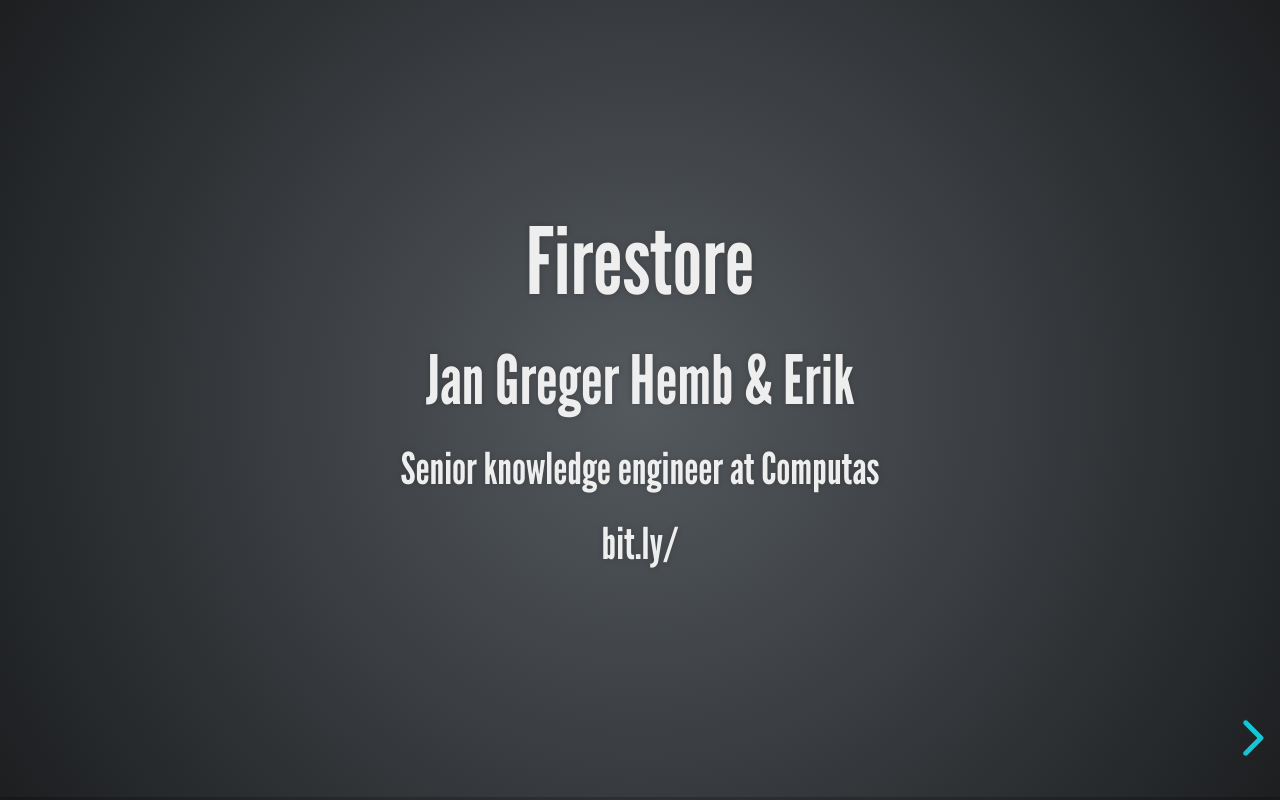
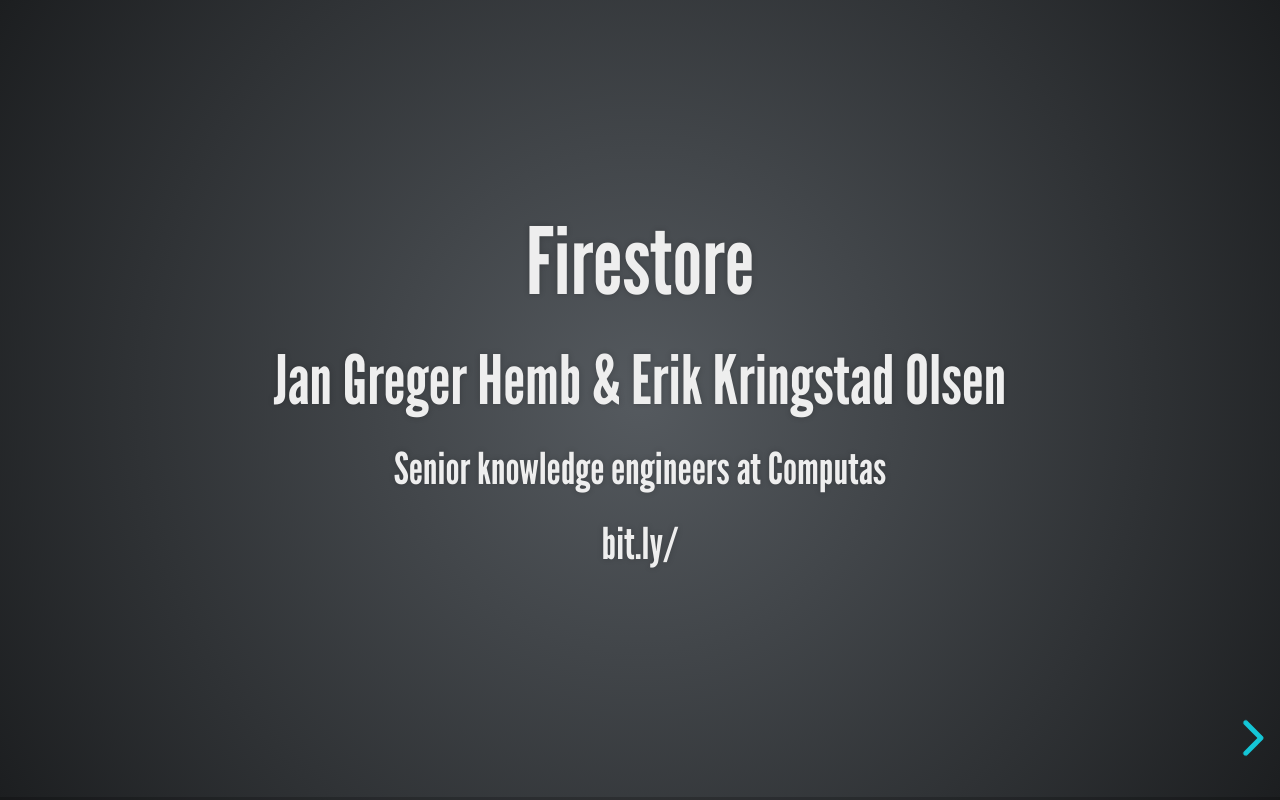
Before and after one commit to firestoreworkshop/presentation, a website: page index.html in a window 1280 px wide. Drawn offline with Linux system fonts and the light colour scheme.

Commit message:
Update index.html
Updated name and title

```diff
--- a/index.html
+++ b/index.html
@@ -68,10 +68,10 @@
 					Firestore
 					</h3>
 					<h3>
-						Jan Greger Hemb & Erik
+						Jan Greger Hemb & Erik Kringstad Olsen
 					</h3>
 					<h4>
-						Senior knowledge engineer at Computas
+						Senior knowledge engineers at Computas
 					</h4>
 					<h4>
 						bit.ly/
```
